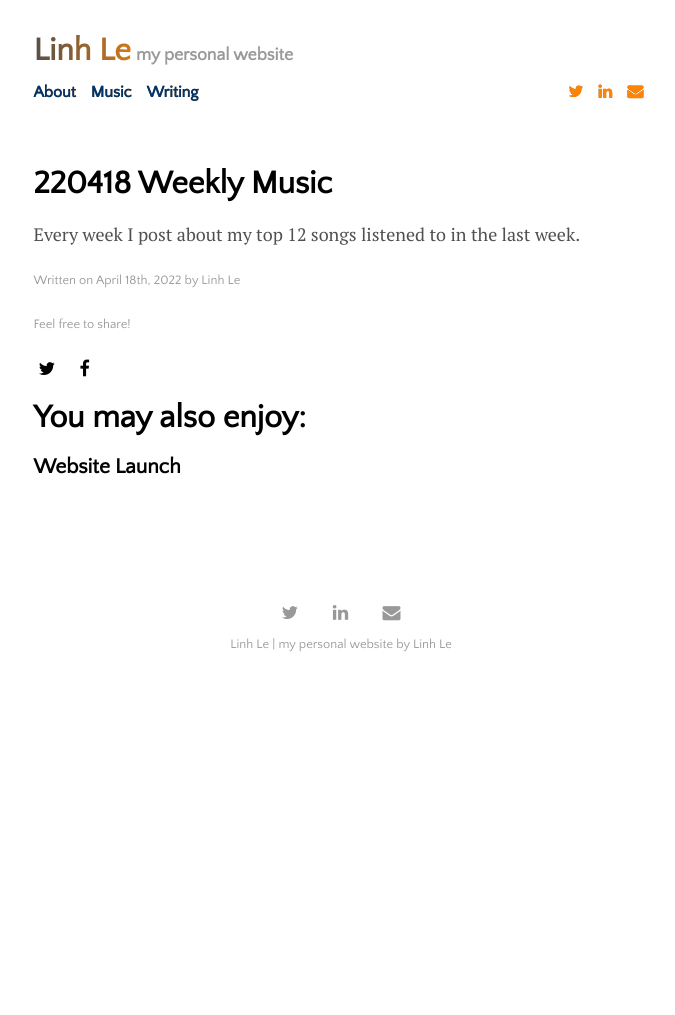
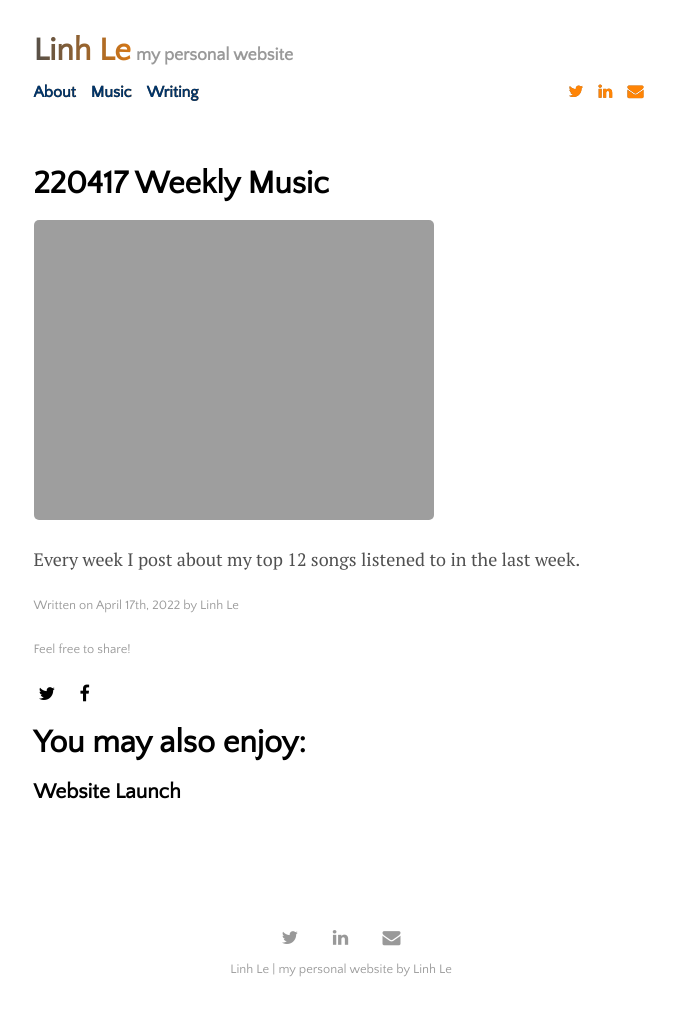
Before and after one commit to aidenva/aidenva.github.io, a Jekyll site: the page built from _posts/2022-04-17-weekly-music.md, in a window 1280 px wide. Shown: the whole page, without its empty margins (299-974 px from the left). Built offline with Jekyll 4.4.1, drawn with Linux system fonts in a browser that asks for light colours; before the commit the page ends 900 px from its top, so only the background shows below that.

Commit message:
change coloring

```diff
--- a/_posts/2022-04-18-weekly-music.md
+++ b/_posts/2022-04-17-weekly-music.md
@@ -1,9 +1,10 @@
 ---
 layout: post
-title: "220418 Weekly Music"
+title: "220417 Weekly Music"
 author: "Linh Le"
 categories: music
 tags: [documentation,music]
+image: launching.jpg
 ---
 
 Every week I post about my top 12 songs listened to in the last week.
--- a/_sass/_base.scss
+++ b/_sass/_base.scss
@@ -19,7 +19,7 @@
   }
 }
 
-h1{
+h1 {
   font-size: 2rem;
 }
 
--- a/_sass/_default.scss
+++ b/_sass/_default.scss
@@ -76,6 +76,10 @@
   padding-right: 10px;
 }
 
+.menu-content a:hover {
+  color: $light-gray-color;
+}
+
 .social-icons {
   float: right;
 }
```
